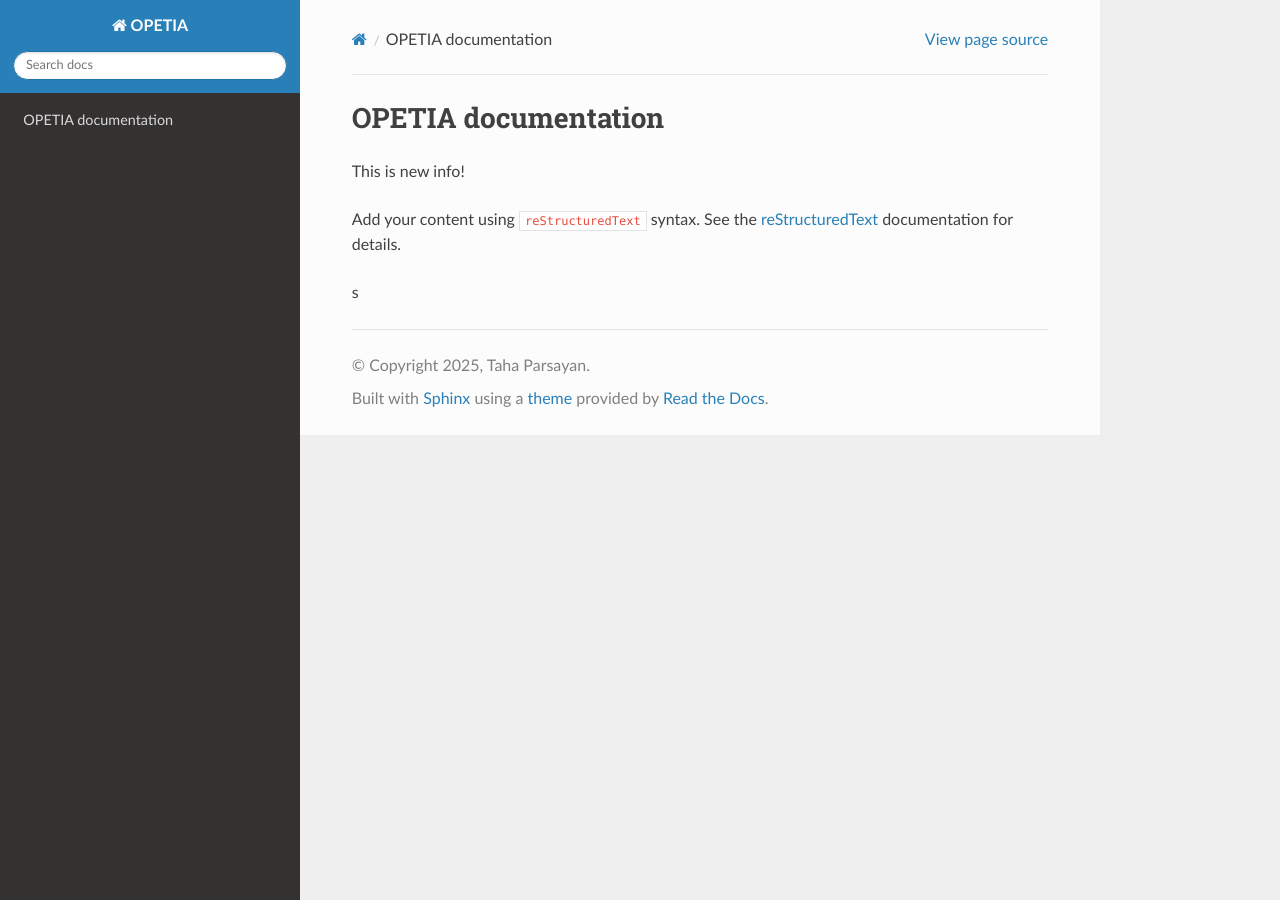
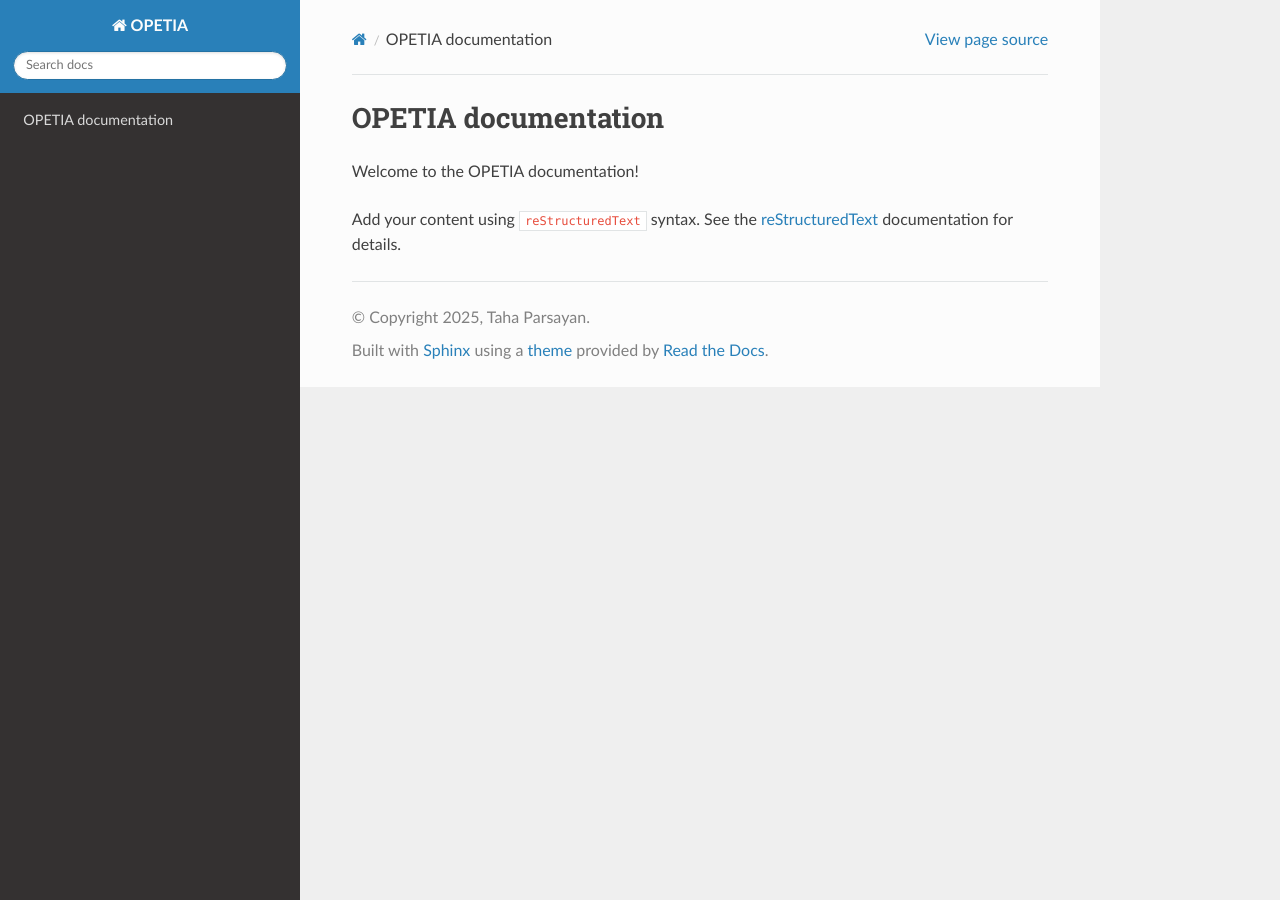
Before and after one commit to taha-parsayan/OPETIA-docs, a Sphinx documentation site: the page built from source/index.rst, in a window 1280 px wide. Built offline with Sphinx 7.4.7 and the Read the Docs theme 3.1.0, drawn with Linux system fonts in a browser that asks for light colours.

Commit message:
content updated

```diff
--- a/source/index.rst
+++ b/source/index.rst
@@ -5,7 +5,8 @@
 
 OPETIA documentation
 ====================
-This is new info!
+Welcome to the OPETIA documentation!
+
 
 Add your content using ``reStructuredText`` syntax. See the
 `reStructuredText <https://www.sphinx-doc.org/en/master/usage/restructuredtext/index.html>`_
@@ -15,5 +16,3 @@ documentation for details.
 .. toctree::
    :maxdepth: 2
    :caption: Contents:
-
-s
```
